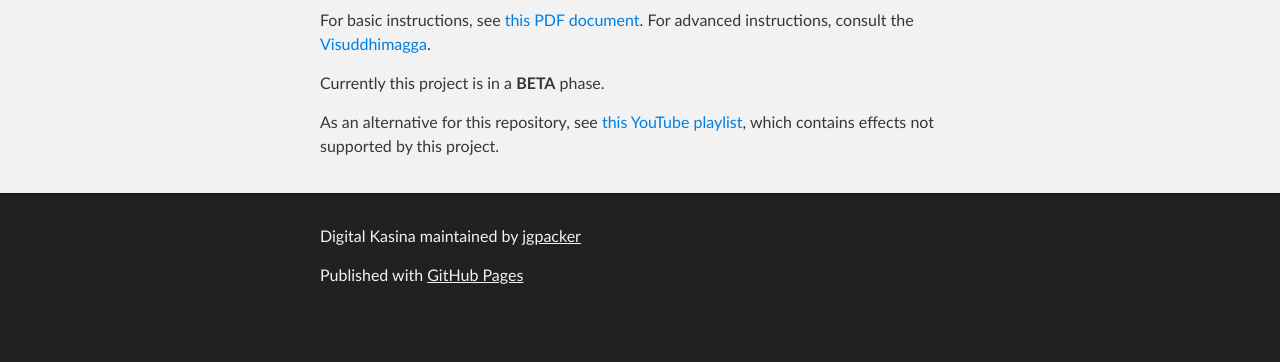
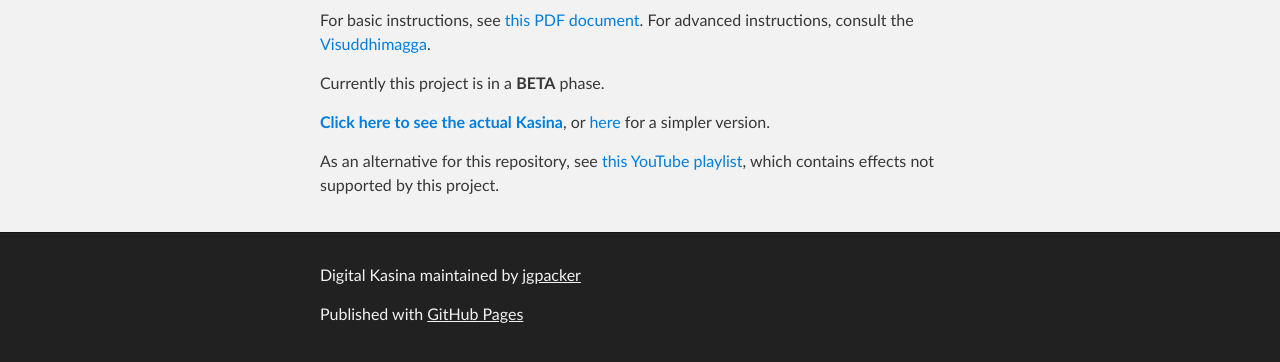
Before and after one commit to jgpacker/digital-kasina, a plain HTML site: page index.html in a window 1280 px wide. Shown: the part 252-614 px from the top of the page. Drawn offline with Linux system fonts and the light colour scheme.

Commit message:
Added kasina files

```diff
--- a/index.html
+++ b/index.html
@@ -33,7 +33,9 @@
       <section id="main_content" class="inner">
         <p>For basic instructions, see <a href="https://home.comcast.net/%7Eturning.point.meditation/kasina/kasina.pdf">this PDF document</a>. For advanced instructions, consult the <a href="http://www.accesstoinsight.org/lib/authors/nanamoli/PathofPurification2011.pdf">Visuddhimagga</a>.</p>
 
-<p>Currently this project is in a <strong>BETA</strong> phase.</p>
+<p>Currently this project is in a <strong>BETA</strong> phase. <a href="kasina.html"></p>
+
+<p><strong>Click here to see the actual Kasina</strong></a>, or <a href="kasinaSimple.html">here</a> for a simpler version.</p>
 
 <p>As an alternative for this repository, see <a href="http://www.youtube.com/playlist?list=PL321B92FC1DA91E6E">this YouTube playlist</a>, which contains effects not supported by this project.</p>
       </section>
```
